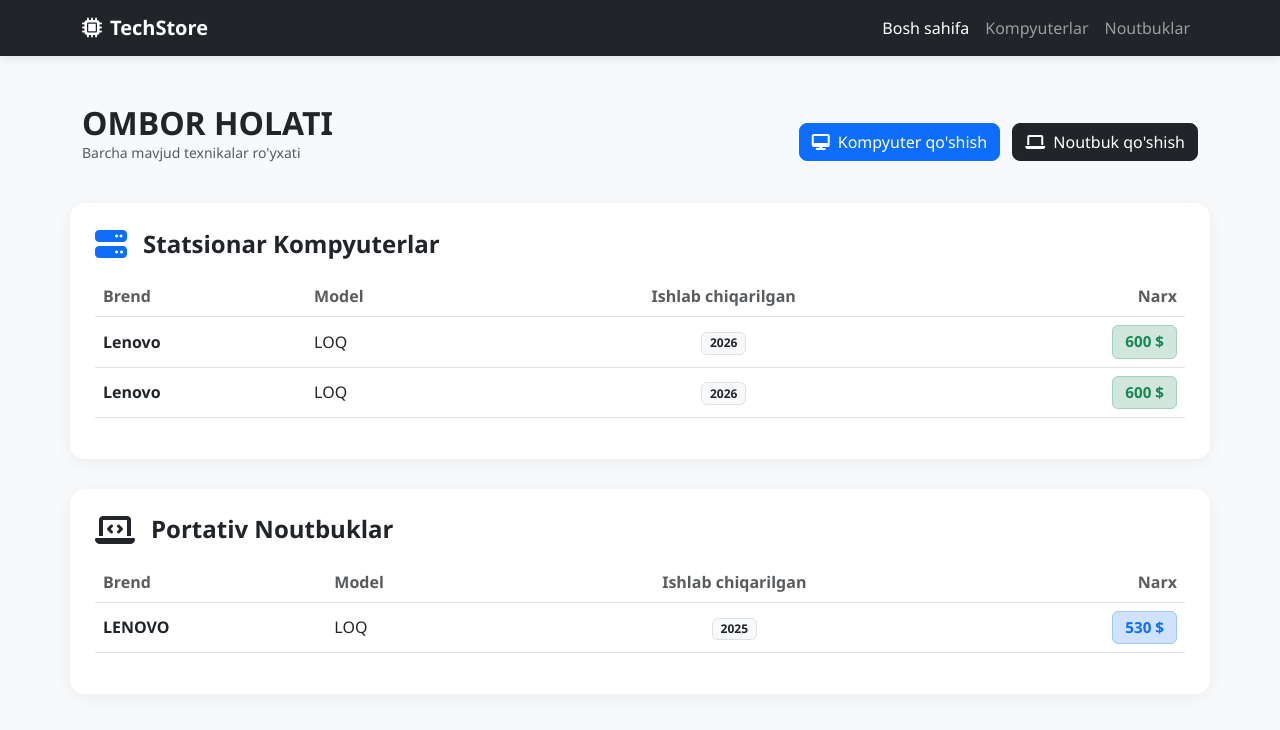
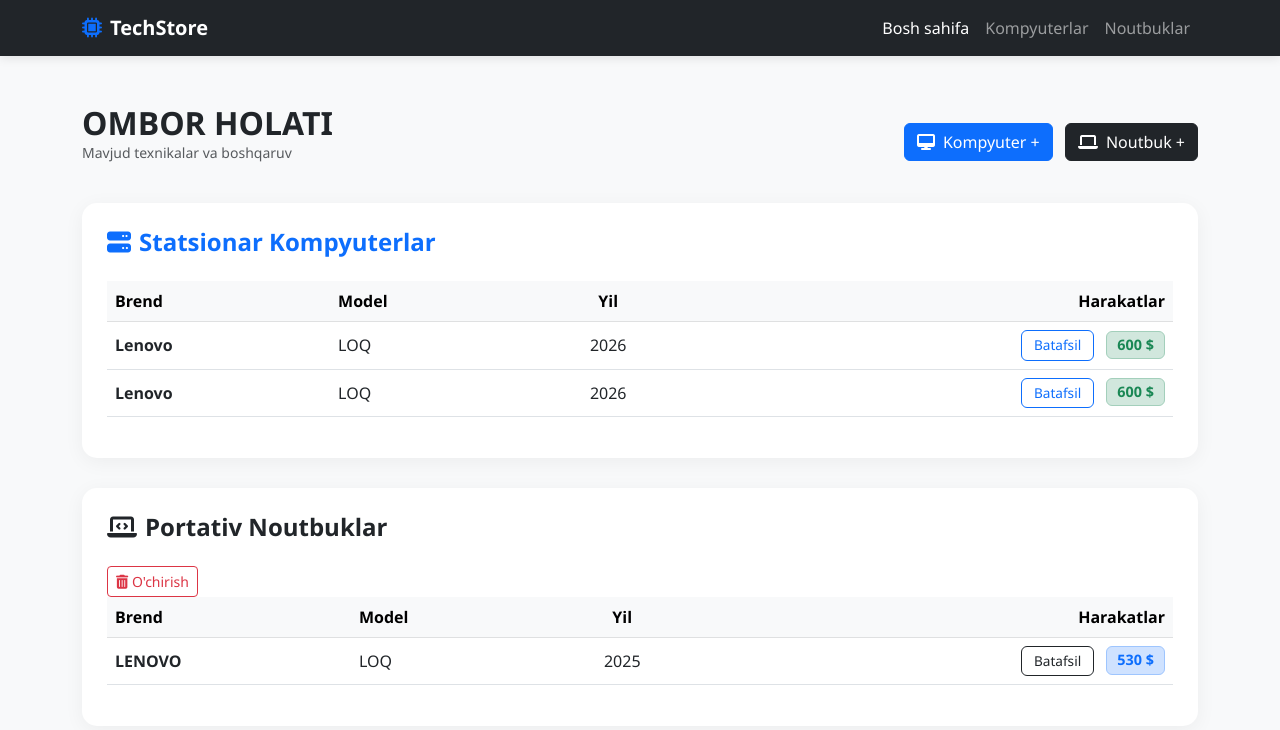
Before and after one commit to lucky2007pro/4.9_1, a Django app: page / in a window 1280 px wide. Shown: the top 730 px of the page. Run offline with Django 5.2, Linux system fonts and the light colour scheme; data comes from the database, SQL or seed files in the repository.

Commit message:
yana yangilandi

```diff
--- a/comp/urls.py
+++ b/comp/urls.py
@@ -1,7 +1,11 @@
+from django.urls import path
+
 from .views import *
-from django.urls import path
+
 urlpatterns = [
     path('comp/add/',add_computer, name='add_computer'),
     path('', home_page, name='home_page'),
     path('comp/', comp_list, name='comp_list'),
+    path('comp/info/<int:pk>/', computer_info, name='comp_info'),
+    path('delete/<int:pk>/', delete_computer, name='delete_computer'),
 ]
--- a/comp/views.py
+++ b/comp/views.py
@@ -1,4 +1,4 @@
-from django.shortcuts import render, redirect
+from django.shortcuts import render, redirect, get_object_or_404
 from .models import Computer
 from laptop.models import Laptop
 # Create your views here.
@@ -35,3 +35,15 @@ def home_page(request):
 def comp_list(request):
     computer = Computer.objects.all()
     return render(request,'comp.html',{'computer':computer})
+
+def computer_info(request, pk):
+    item = get_object_or_404(Computer, pk=pk)
+    return render(request, 'info.html', {'item': item, 'type': 'Kompyuter'})
+
+
+def delete_computer(request, pk):
+    comp = get_object_or_404(Computer, pk=pk)
+    if request.method == "POST":
+        comp.delete()
+        return redirect('/')
+    return render(request, 'delete.html', {'item': comp})
--- a/laptop/urls.py
+++ b/laptop/urls.py
@@ -1,6 +1,10 @@
+from django.urls import path
+
 from .views import *
-from django.urls import path
+
 urlpatterns = [
     path('add/',add_laptop, name='add_laptop'),
     path('laptop/', laptop_list, name='laptop_list'),
+    path('laptop/info/<int:pk>/', laptop_info, name='laptop_info'),
+    path('delete/<int:pk>/', delete_laptop, name='delete_laptop'),
 ]
--- a/templates/add_laptop.html
+++ b/templates/add_laptop.html
@@ -51,6 +51,9 @@
                                     <input type="number" name="disk" class="form-control" required>
                                 </div>
                             </div>
+                            <a href="{% url 'delete_laptop' l.id %}" class="btn btn-sm btn-outline-danger">
+                                <i class="fas fa-trash-alt"></i> O'chirish
+                            </a>
                             <div class="mt-4">
                                 <button type="submit" class="btn btn-dark w-100 py-2 fw-bold">Saqlash</button>
                                 <a href="/" class="btn btn-outline-secondary w-100 mt-2">Orqaga</a>
--- a/templates/comp.html
+++ b/templates/comp.html
@@ -89,6 +89,9 @@
                 <p class="text-muted">Hozircha kompyuterlar mavjud emas.</p>
             </div>
             {% endfor %}
+            <a href="{% url 'delete_laptop' l.id %}" class="btn btn-sm btn-outline-danger">
+                <i class="fas fa-trash-alt"></i> O'chirish
+            </a>
         </div>
     </div>
 
--- a/templates/home_page.html
+++ b/templates/home_page.html
@@ -3,26 +3,36 @@
 <head>
     <meta charset="UTF-8">
     <meta name="viewport" content="width=device-width, initial-scale=1.0">
-    <title>TechStore | Kompyuter va Noutbuklar</title>
+    <title>TechStore | Asosiy Sahifa</title>
     <link href="https://cdn.jsdelivr.net/npm/bootstrap@5.3.0/dist/css/bootstrap.min.css" rel="stylesheet">
     <link rel="stylesheet" href="https://cdnjs.cloudflare.com/ajax/libs/font-awesome/6.4.0/css/all.min.css">
-
     <style>
-        body { background-color: #f8f9fa; font-family: 'Segoe UI', Tahoma, Geneva, Verdana, sans-serif; }
+        body {
+            background-color: #f8f9fa;
+            font-family: 'Segoe UI', sans-serif;
+        }
         .navbar { background-color: #212529; box-shadow: 0 2px 10px rgba(0,0,0,0.1); }
         .section-card { background: white; border-radius: 15px; padding: 25px; box-shadow: 0 4px 20px rgba(0,0,0,0.05); border: none; margin-bottom: 30px; }
-        .table thead { background-color: #f1f3f5; }
-        .btn-add { border-radius: 8px; font-weight: 500; transition: all 0.3s; }
-        .btn-add:hover { transform: translateY(-2px); box-shadow: 0 5px 15px rgba(0,0,0,0.1); }
-        .badge-price { font-size: 0.95rem; padding: 8px 12px; border-radius: 6px; }
+
+        .badge-price {
+            font-size: 0.9rem;
+            padding: 6px 10px;
+            border-radius: 6px;
+        }
+
+        .btn-info-sm {
+            padding: 4px 12px;
+            font-size: 0.85rem;
+            border-radius: 6px;
+        }
     </style>
 </head>
 <body>
 
     <nav class="navbar navbar-expand-lg navbar-dark mb-5">
         <div class="container">
-            <a class="navbar-brand fw-bold" href="/"><i class="fas fa-microchip me-2"></i>TechStore</a>
-            <div class="collapse navbar-collapse" id="navbarNav">
+            <a class="navbar-brand fw-bold" href="/"><i class="fas fa-microchip me-2 text-primary"></i>TechStore</a>
+            <div class="collapse navbar-collapse">
                 <ul class="navbar-nav ms-auto">
                     <li class="nav-item"><a class="nav-link active" href="/">Bosh sahifa</a></li>
                     <li class="nav-item"><a class="nav-link" href="/comp/">Kompyuterlar</a></li>
@@ -35,33 +45,25 @@
     <div class="container">
         <div class="row align-items-center mb-4">
             <div class="col-md-6">
-                <h2 class="fw-bold text-dark m-0 text-uppercase">Ombor holati</h2>
-                <p class="text-muted small">Barcha mavjud texnikalar ro'yxati</p>
+                <h2 class="fw-bold text-dark m-0">OMBOR HOLATI</h2>
+                <p class="text-muted small">Mavjud texnikalar va boshqaruv</p>
             </div>
             <div class="col-md-6 text-md-end">
-                <a href="/comp/add/" class="btn btn-primary btn-add me-2">
-                    <i class="fas fa-desktop me-2"></i>Kompyuter qo'shish
-                </a>
-                <a href="/add/" class="btn btn-dark btn-add">
-                    <i class="fas fa-laptop me-2"></i>Noutbuk qo'shish
-                </a>
+                <a href="/comp/add/" class="btn btn-primary me-2"><i class="fas fa-desktop me-2"></i>Kompyuter +</a>
+                <a href="/add/" class="btn btn-dark"><i class="fas fa-laptop me-2"></i>Noutbuk +</a>
             </div>
         </div>
 
-        <div class="row">
-            <div class="col-12 section-card">
-                <div class="d-flex align-items-center mb-3">
-                    <i class="fas fa-server fa-2x text-primary me-3"></i>
-                    <h4 class="m-0 fw-bold">Statsionar Kompyuterlar</h4>
-                </div>
+        <div class="section-card">
+            <h4 class="fw-bold mb-4 text-primary"><i class="fas fa-server me-2"></i>Statsionar Kompyuterlar</h4>
             <div class="table-responsive">
                 <table class="table table-hover align-middle">
                     <thead>
-                            <tr>
-                                <th class="text-muted">Brend</th>
-                                <th class="text-muted">Model</th>
-                                <th class="text-muted text-center">Ishlab chiqarilgan</th>
-                                <th class="text-muted text-end">Narx</th>
+                    <tr class="table-light">
+                        <th>Brend</th>
+                        <th>Model</th>
+                        <th class="text-center">Yil</th>
+                        <th class="text-end">Harakatlar</th>
                     </tr>
                     </thead>
                     <tbody>
@@ -69,58 +71,50 @@
                     <tr>
                         <td class="fw-bold">{{ c.brand }}</td>
                         <td>{{ c.model }}</td>
-                                <td class="text-center"><span class="badge bg-light text-dark border">{{ c.year }}</span></td>
+                        <td class="text-center">{{ c.year }}</td>
                         <td class="text-end">
-                                    <span class="badge bg-success-subtle text-success badge-price border border-success-subtle">
-                                        {{ c.price }} $
-                                    </span>
+                            <a href="{% url 'comp_info' c.id %}" class="btn btn-outline-primary btn-info-sm me-2">Batafsil</a>
+                            <span class="badge bg-success-subtle text-success border border-success-subtle badge-price">{{ c.price }} $</span>
                         </td>
                     </tr>
-                            {% empty %}
-                            <tr><td colspan="4" class="text-center text-muted p-4">Kompyuterlar topilmadi.</td></tr>
                     {% endfor %}
                     </tbody>
                 </table>
             </div>
         </div>
 
-            <div class="col-12 section-card">
-                <div class="d-flex align-items-center mb-3">
-                    <i class="fas fa-laptop-code fa-2x text-dark me-3"></i>
-                    <h4 class="m-0 fw-bold">Portativ Noutbuklar</h4>
-                </div>
+        <div class="section-card">
+            <h4 class="fw-bold mb-4 text-dark"><i class="fas fa-laptop-code me-2"></i>Portativ Noutbuklar</h4>
             <div class="table-responsive">
                 <table class="table table-hover align-middle">
                     <thead>
-                            <tr>
-                                <th class="text-muted">Brend</th>
-                                <th class="text-muted">Model</th>
-                                <th class="text-muted text-center">Ishlab chiqarilgan</th>
-                                <th class="text-muted text-end">Narx</th>
+                    <tr class="table-light">
+                        <th>Brend</th>
+                        <th>Model</th>
+                        <th class="text-center">Yil</th>
+                        <th class="text-end">Harakatlar</th>
                     </tr>
                     </thead>
                     <tbody>
                     {% for l in laptop %}
                     <tr>
-                                <td class="fw-bold text-dark text-uppercase">{{ l.brand }}</td>
+                        <td class="fw-bold text-uppercase">{{ l.brand }}</td>
                         <td>{{ l.model }}</td>
-                                <td class="text-center"><span class="badge bg-light text-dark border">{{ l.year }}</span></td>
+                        <td class="text-center">{{ l.year }}</td>
                         <td class="text-end">
-                                    <span class="badge bg-primary-subtle text-primary badge-price border border-primary-subtle">
-                                        {{ l.price }} $
-                                    </span>
+                            <a href="{% url 'laptop_info' l.id %}" class="btn btn-outline-dark btn-info-sm me-2">Batafsil</a>
+                            <span class="badge bg-primary-subtle text-primary border border-primary-subtle badge-price">{{ l.price }} $</span>
                         </td>
                     </tr>
-                            {% empty %}
-                            <tr><td colspan="4" class="text-center text-muted p-4">Noutbuklar topilmadi.</td></tr>
+                    <a href="{% url 'delete_laptop' l.id %}" class="btn btn-sm btn-outline-danger">
+                        <i class="fas fa-trash-alt"></i> O'chirish
+                    </a>
                     {% endfor %}
                     </tbody>
                 </table>
             </div>
         </div>
     </div>
-    </div>
 
-    <script src="https://cdn.jsdelivr.net/npm/bootstrap@5.3.0/dist/js/bootstrap.bundle.min.js"></script>
 </body>
 </html>
```
Also changed, not shown: laptop/views.py (+12 -1 lines), templates/delete.html (added, +40 -0 lines), templates/info.html (added, +71 -0 lines). Lines whose indentation alone changed are shown as unchanged.
